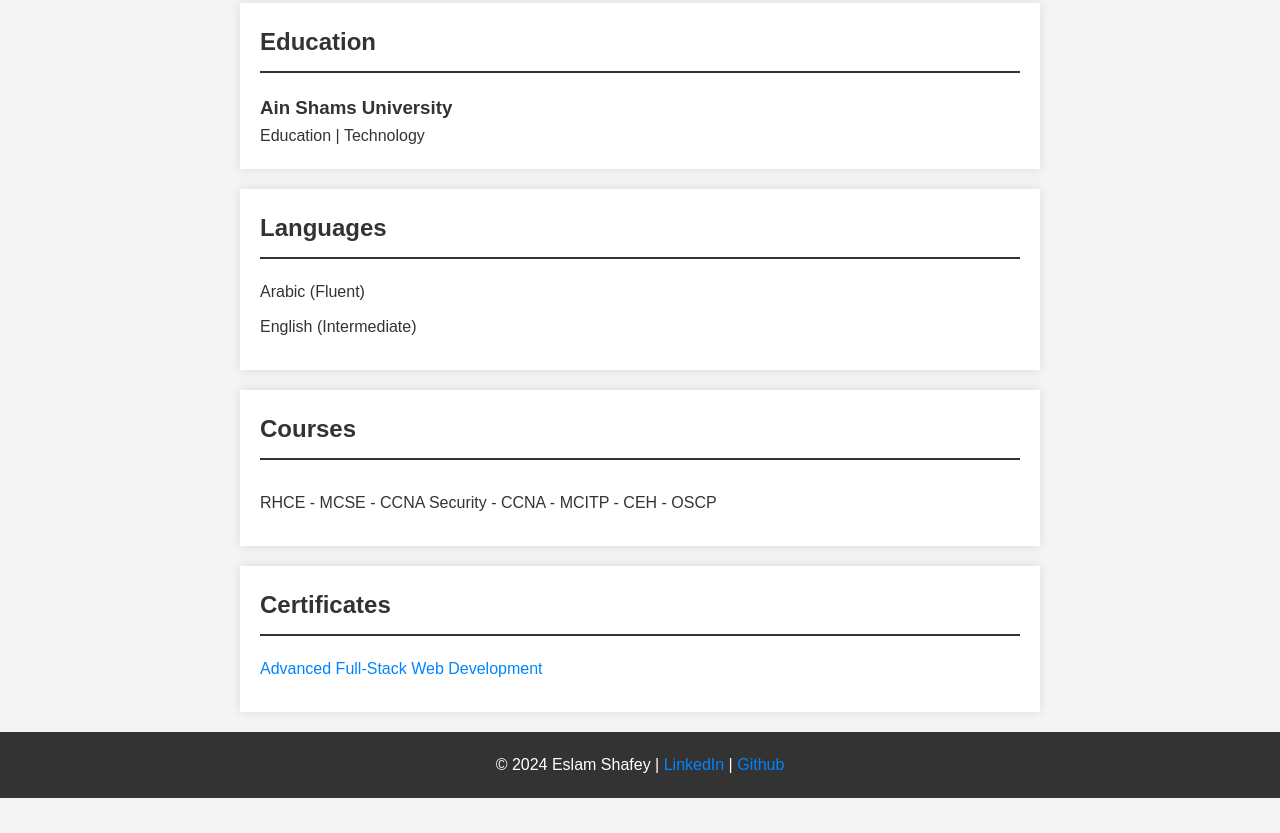
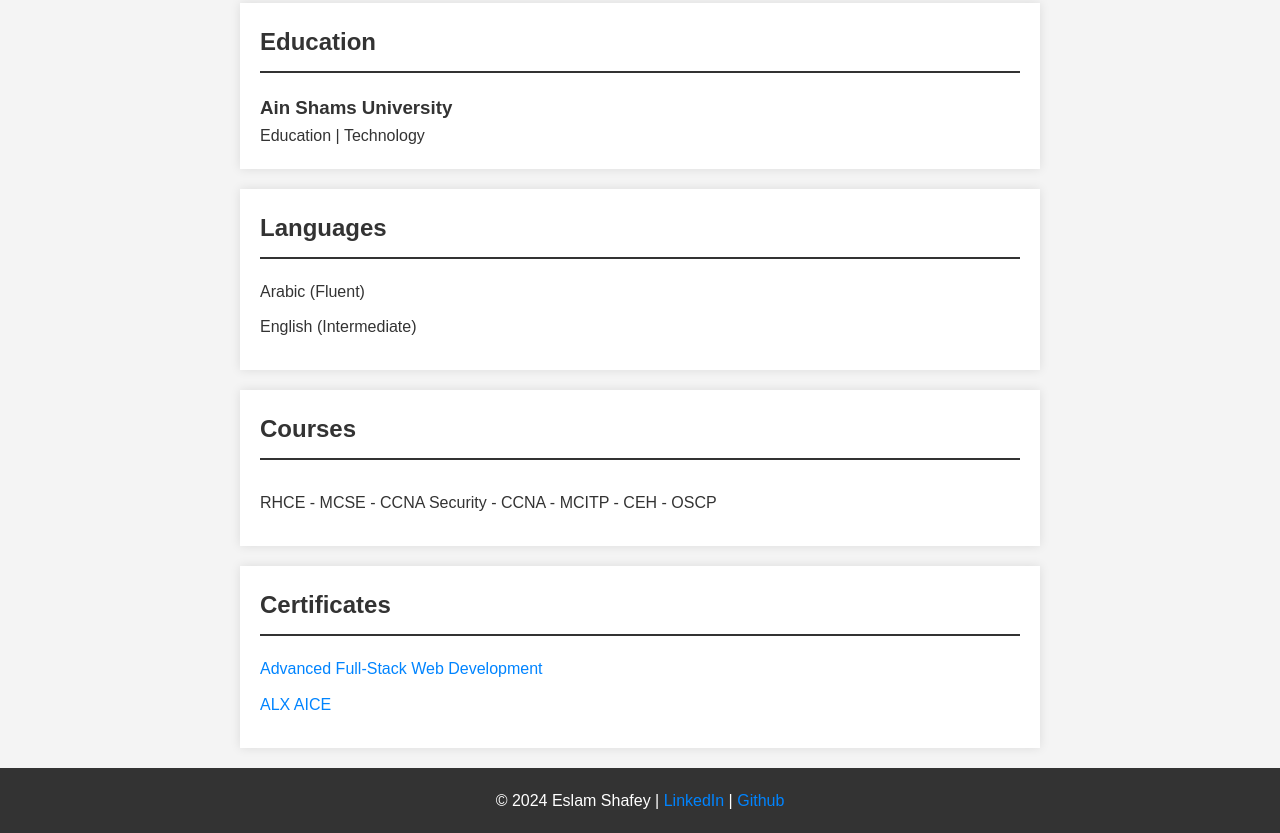
Before and after one commit to eslamelshafey/eslamelshafey.github.io, a plain HTML site: page index.html in a window 1280 px wide. Shown: the part 3154-3987 px from the top of the page. Before the commit the page ends 3952 px from the top, so only its background shows below. Drawn offline with Linux system fonts and the light colour scheme.

Commit message:
Update index.html

```diff
--- a/index.html
+++ b/index.html
@@ -266,6 +266,7 @@
         <h2>Certificates</h2>
         <ul>
             <li><a target="_blank" href="www.udacity.com/certificate/e/657b835e-f937-11ec-a042-bfaed8e20d06">Advanced Full-Stack Web Development</a></li>
+            <li><a target="_blank" href="https://alx-intranet-active-storage-production.s3.amazonaws.com/vknknxycv28je70jhzq1fbxbl9z0?response-content-disposition=inline%3B%20filename%3D%2273-alx-aice-ai-career-essentials-certificate-eslam-shafey.png%22%3B%20filename%2A%3DUTF-8%27%2773-alx-aice-ai-career-essentials-certificate-eslam-shafey.png&response-content-type=image%2Fpng&X-Amz-Algorithm=AWS4-HMAC-SHA256&X-Amz-Credential=AKIARDDGGGOUSBVO6H7D%2F20241105%2Fus-east-1%2Fs3%2Faws4_request&X-Amz-Date=20241105T170830Z&X-Amz-Expires=300&X-Amz-SignedHeaders=host&X-Amz-Signature=5469830f1f8b92d11d3f7a5c14e94b70df88a141867968159886fd6b49f1861c">ALX AICE</a></li>
         </ul>
     </section>
 
```
